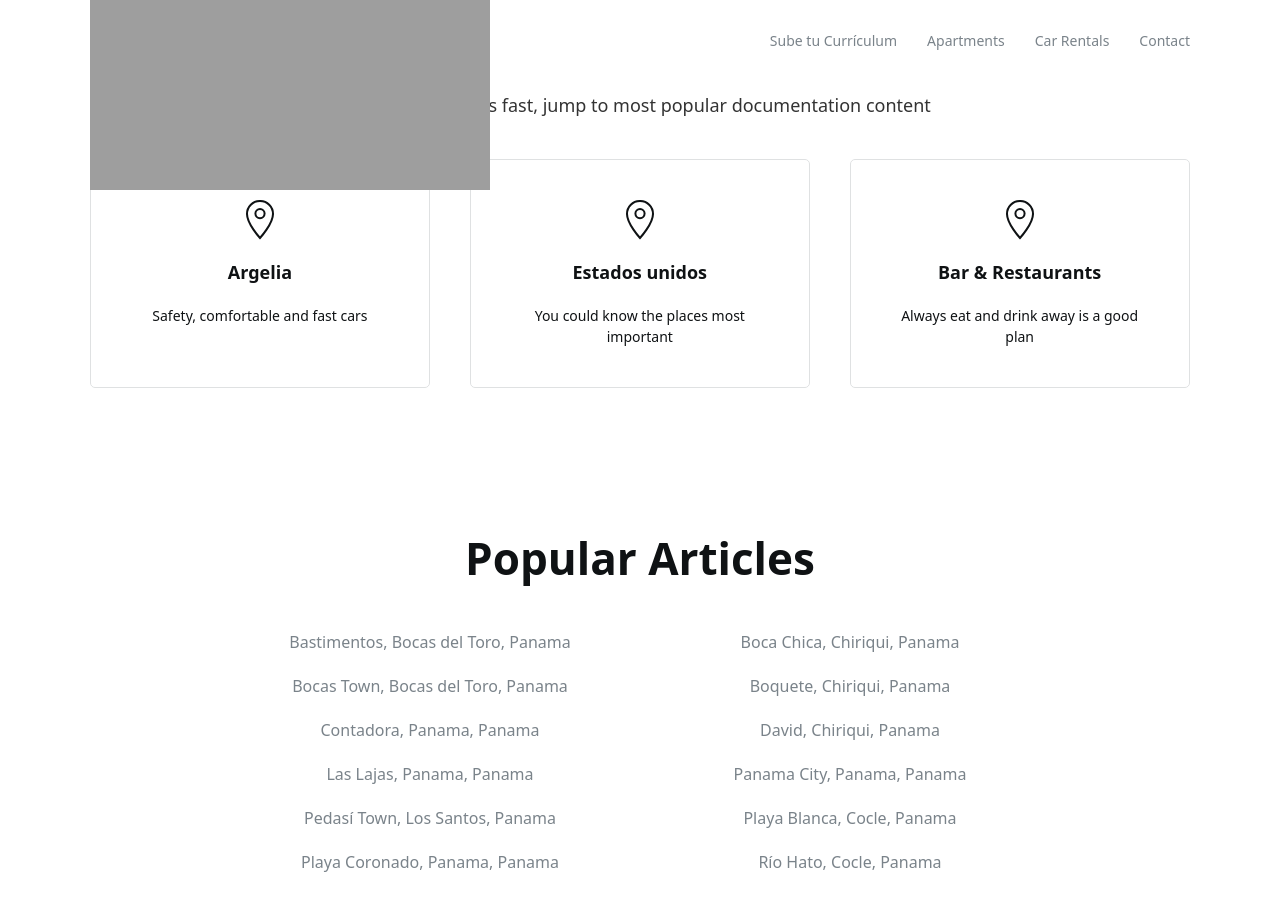
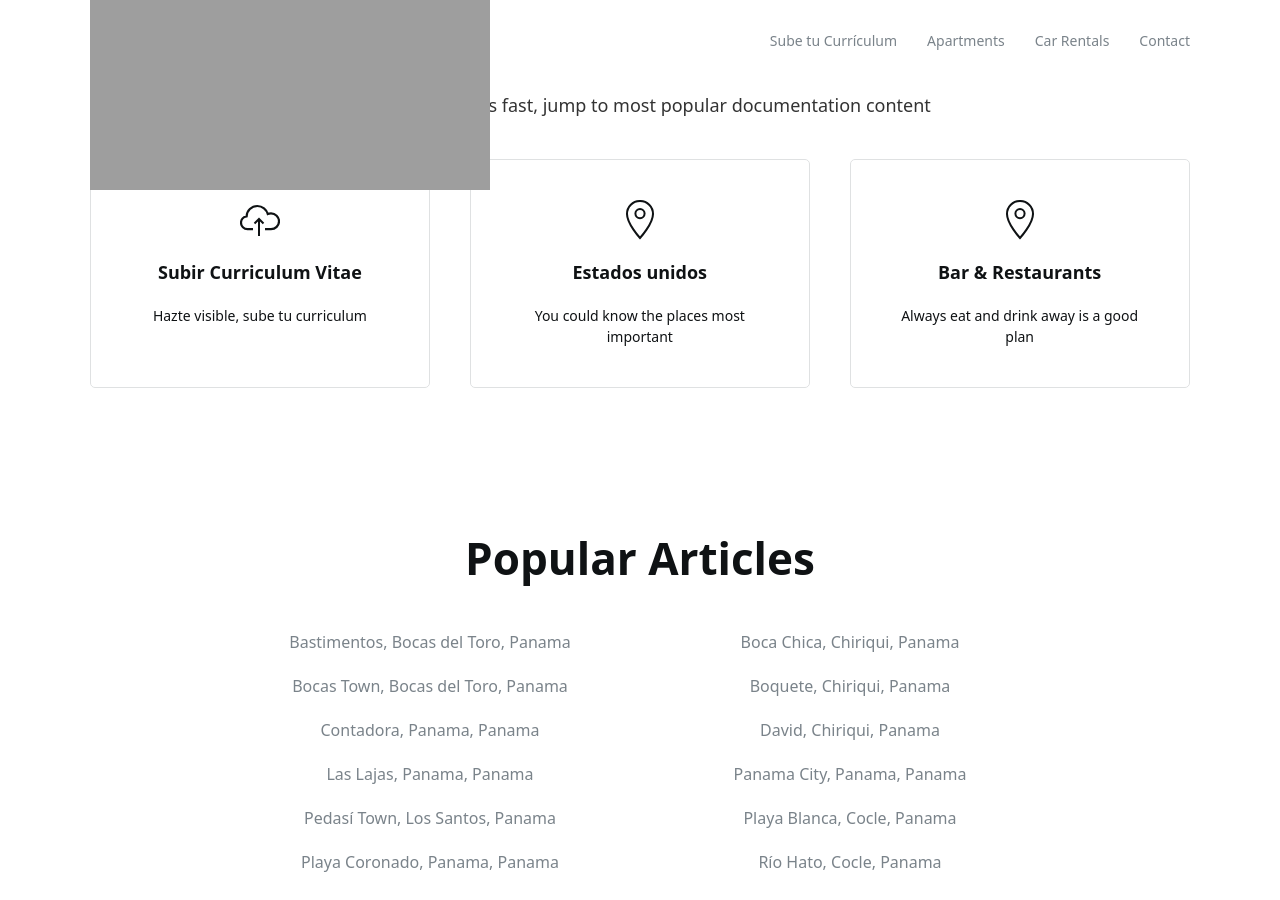
Before and after one commit to jelmii/jelmii.github.io, a Jekyll site: the page built from index.md, in a window 1280 px wide and 900 px high, scrolled down 688 px. Built offline with Jekyll 4.4.1, drawn with Linux system fonts in a browser that asks for light colours.

Commit message:
Update navigation_home.yml

```diff
--- a/_data/navigation_home.yml
+++ b/_data/navigation_home.yml
@@ -1,9 +1,9 @@
 # Categories home page navigation
 
-- title: Argelia
-  desc: Safety, comfortable and fast cars
+- title: Subir Curriculum Vitae
+  desc: Hazte visible, sube tu curriculum
   image: imac.svg
-  icon: location
+  icon: cloud-upload
   doc: home
 
 - title: Estados unidos
```
